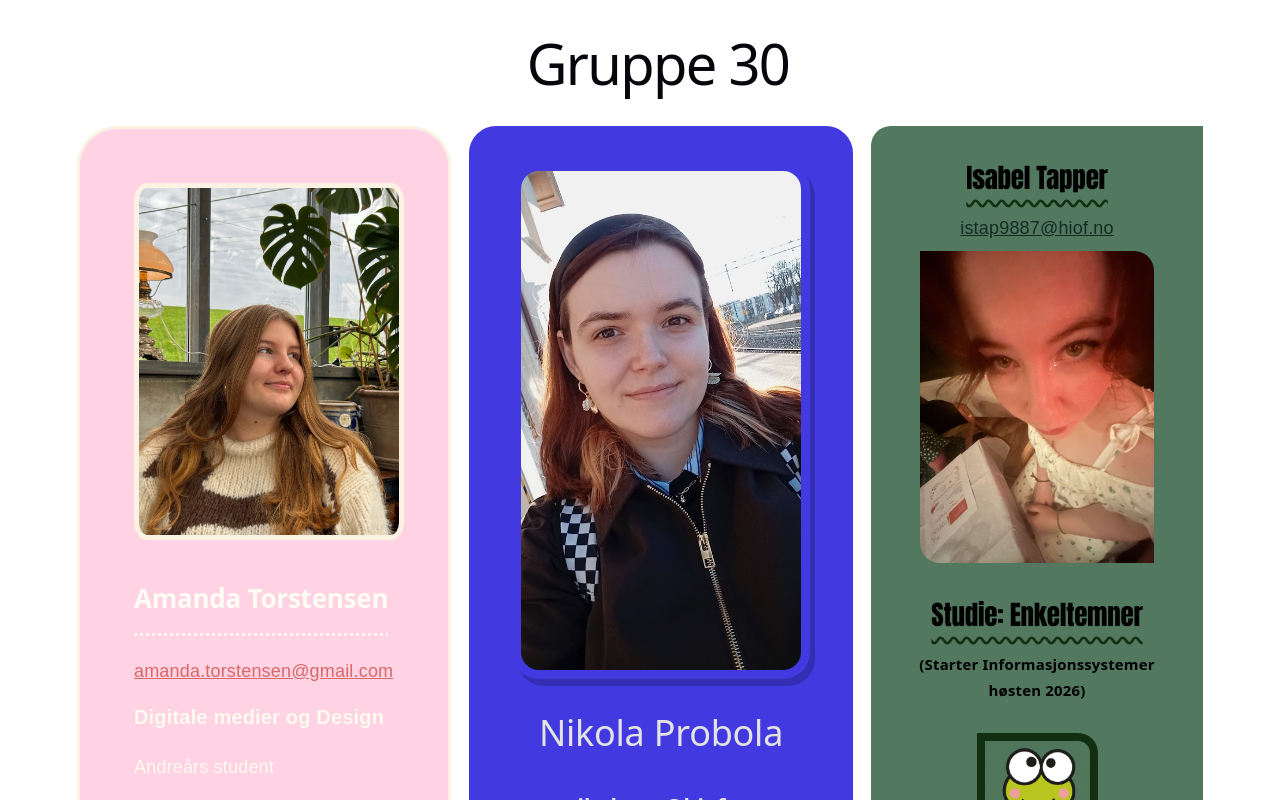
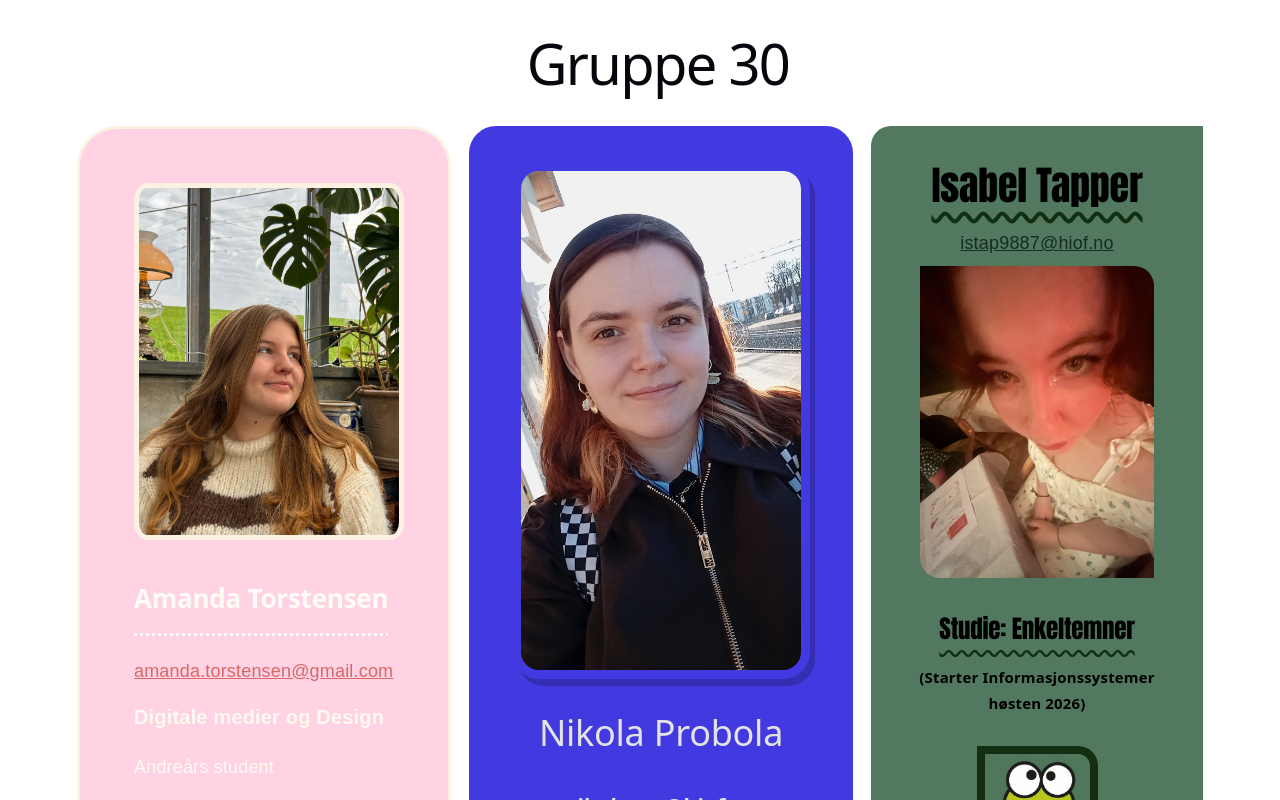
Before and after one commit to Nikola714/Arbeidskrav4_UIN26, a React app in the folder frontend/: page / in a window 1280 px wide. Shown: the top 800 px of the page. Built offline with nearby package versions, Linux system fonts and the light colour scheme; no server answers; the HTML template or start-up script is replaced by a standard one.

Commit message:
endre css og legge til class

```diff
--- a/frontend/src/components/Isabel.jsx
+++ b/frontend/src/components/Isabel.jsx
@@ -8,7 +8,7 @@ export default function Isabel(){
         <h2 className='navn'>Isabel Tapper</h2>
         <a href="mailto:istap9887@hiof.no">istap9887@hiof.no</a>
         <img src="bilder/isabel.JPG" className="ibilde" alt="portrettIsabel"></img>
-        <h2>Studie: Enkeltemner</h2>
+        <h2 className='studie'>Studie: Enkeltemner</h2>
         <h5>(Starter Informasjonssystemer høsten 2026)</h5 >
         <img src="bilder/san.png" className="sanbilde" alt="Sanrio bilde"></img>
     </article>
--- a/frontend/src/css/isabelStil.css
+++ b/frontend/src/css/isabelStil.css
@@ -19,7 +19,6 @@
     }
     h2{
         margin-top: 30px;
-        font-size: 1.5rem;
         font-weight: 100;
         font-family:Impact, Haettenschweiler, 'Arial Narrow Bold', sans-serif;
         text-decoration: underline wavy rgb(18, 47, 18);
@@ -27,9 +26,13 @@
 
     }
 
-    h2 .navn{
+    .navn{
+        font-size:40px;
+    }
+    .studie{
+        font-size: 25px;
+    }
 
-    }
 
     h2, h5{
         margin: 0;
```
